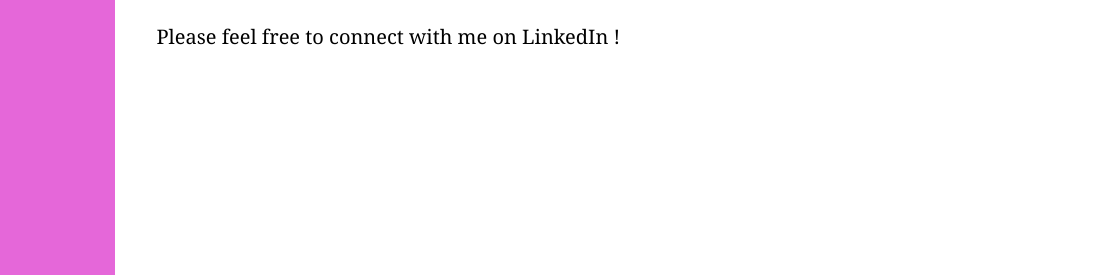
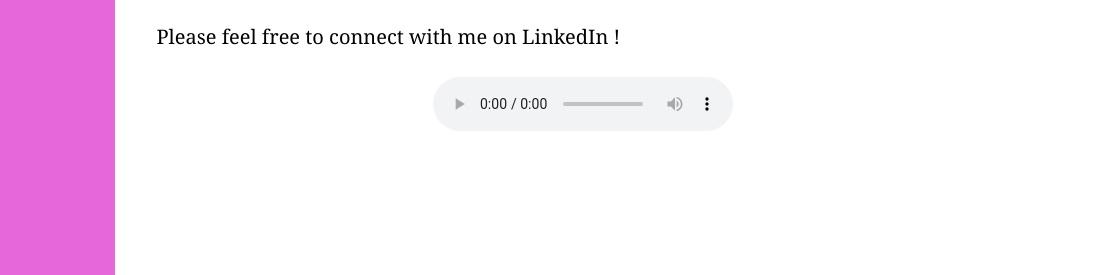
Before and after one commit to Silvia-9/silviawu, a plain HTML site: page profile.html in a window 1280 px wide. Shown: the part 677-952 px from the top of the page, 0-1096 px from the left. Drawn offline with Linux system fonts and the light colour scheme; a web font is replaced by a local one.

Commit message:
20241003

```diff
--- a/profile.html
+++ b/profile.html
@@ -24,6 +24,7 @@
             <h1>About me</h1>
             <p> Hello, my name is <b>Shih Hsuan Wu</b>, and my English name is <b>Silvia</b> . <br> I come from Taiwan and can speak multiple languages, including Chinese, English, and French. <br>I have two years of experience in international sales, three years as an international business development manager, two years in new product development, and five years in supply chain and logistics management.Currently, I am planning to graduate with a master's degree in Digital Business from Newcastle University, focusing my research on AI and software development. In my free time, I enjoy traveling, hiking, and exploring different cuisines.</p>
             <p> Please feel free to connect with me on LinkedIn !</p>
+            <audio controls src="Feel-Good(chosic.com).mp3"></audio>
         </section>
         <div id="photo">
             <Figure>
```
Also changed, not shown: 1 other file.
